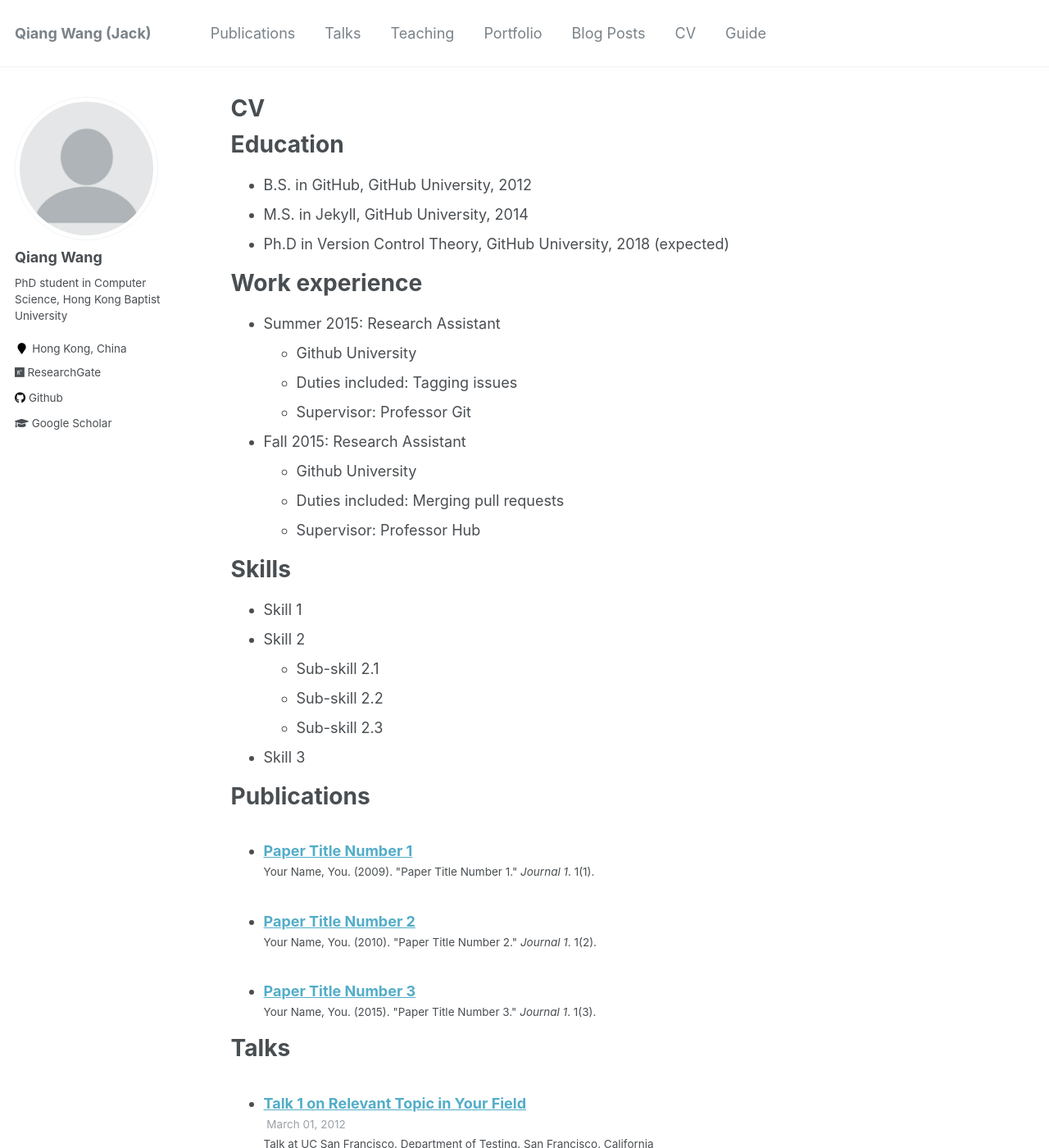
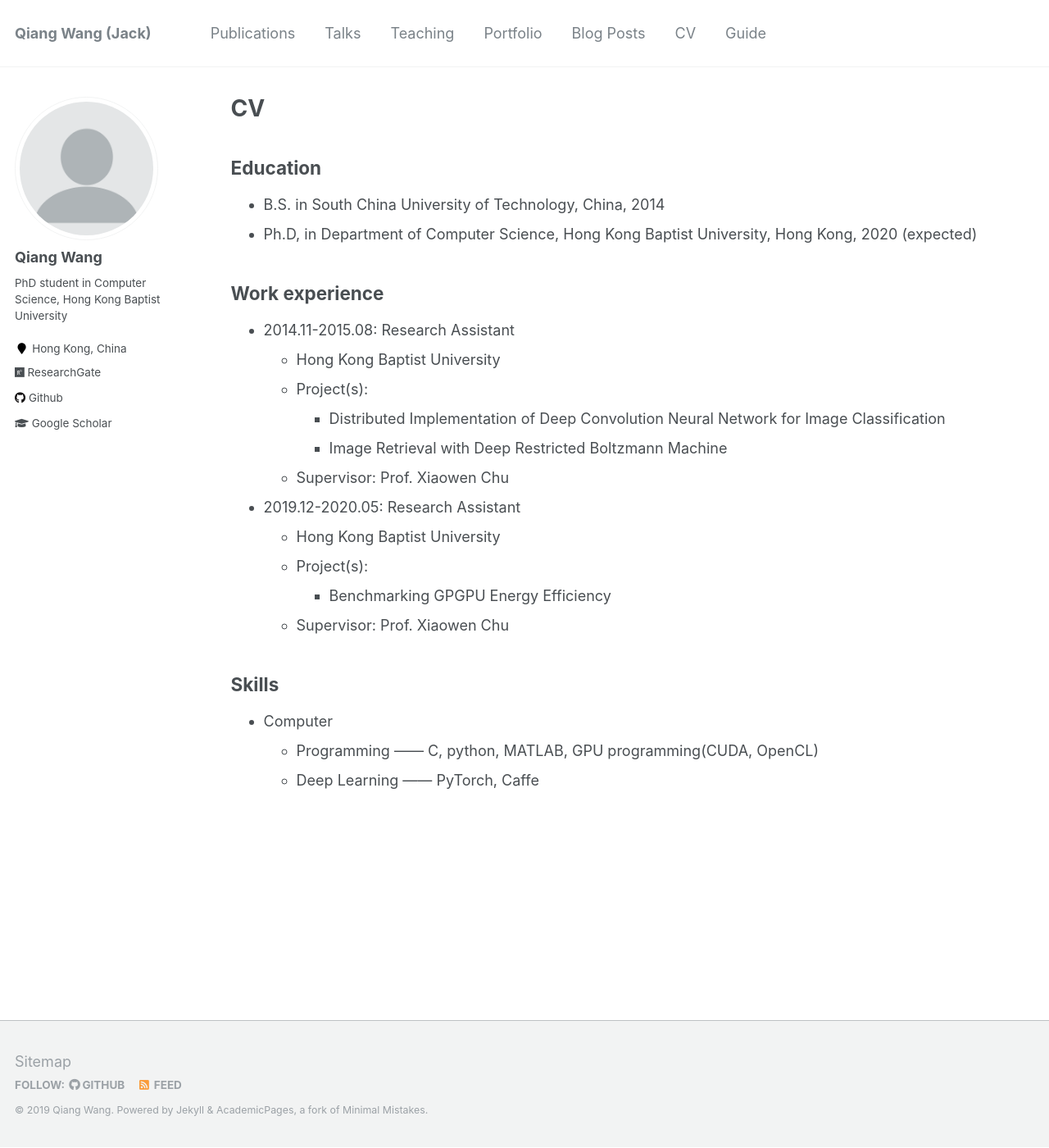
Before and after one commit to blackjack2015/blackjack2015.github.io, a Jekyll site: the page built from _pages/cv.md, in a window 1280 px wide and 1400 px high. Shown: the whole window at 82% size. Built offline with Jekyll 4.4.1, drawn with Linux system fonts in a browser that asks for light colours; some of the changed text lies outside the part shown.

Commit message:
update a reliable version.

```diff
--- a/_config.yml
+++ b/_config.yml
@@ -17,7 +17,7 @@
 teaser                   :  # filename of teaser fallback teaser image placed in /images/, .e.g. "500x300.png"
 breadcrumbs              : false # true, false (default)
 words_per_minute         : 160
-future                   : true
+future                   : false
 read_more                : "disabled" # if enabled, adds "Read more" links to excerpts
 talkmap_link             : false #change to true to add link to talkmap on talks page
 comments:
--- a/_pages/cv.md
+++ b/_pages/cv.md
@@ -9,51 +9,45 @@ redirect_from:
 
 {% include base_path %}
 
-Education
-======
-* B.S. in GitHub, GitHub University, 2012
-* M.S. in Jekyll, GitHub University, 2014
-* Ph.D in Version Control Theory, GitHub University, 2018 (expected)
+## Education
+* B.S. in South China University of Technology, China, 2014
+* Ph.D, in Department of Computer Science, Hong Kong Baptist University, Hong Kong, 2020 (expected)
 
-Work experience
-======
-* Summer 2015: Research Assistant
-  * Github University
-  * Duties included: Tagging issues
-  * Supervisor: Professor Git
+## Work experience
+* 2014.11-2015.08: Research Assistant
+  * Hong Kong Baptist University
+  * Project(s):
+    * Distributed Implementation of Deep Convolution Neural Network for Image Classification
+    * Image Retrieval with Deep Restricted Boltzmann Machine
+  * Supervisor: Prof. Xiaowen Chu
 
-* Fall 2015: Research Assistant
-  * Github University
-  * Duties included: Merging pull requests
-  * Supervisor: Professor Hub
+* 2019.12-2020.05: Research Assistant
+  * Hong Kong Baptist University
+  * Project(s):
+    * Benchmarking GPGPU Energy Efficiency
+  * Supervisor: Prof. Xiaowen Chu
 
-Skills
-======
-* Skill 1
-* Skill 2
-  * Sub-skill 2.1
-  * Sub-skill 2.2
-  * Sub-skill 2.3
-* Skill 3
+## Skills
+* Computer
+  * Programming   ------ C, python, MATLAB, GPU programming(CUDA, OpenCL)
+  * Deep Learning ------ PyTorch, Caffe
 
-Publications
-======
+<!--
+## Publications
   <ul>{% for post in site.publications %}
     {% include archive-single-cv.html %}
   {% endfor %}</ul>
 
-Talks
-======
+## Talks
   <ul>{% for post in site.talks %}
     {% include archive-single-talk-cv.html %}
   {% endfor %}</ul>
 
-Teaching
-======
+## Teaching
   <ul>{% for post in site.teaching %}
     {% include archive-single-cv.html %}
   {% endfor %}</ul>
 
-Service and leadership
-======
+## Service and leadership
 * Currently signed in to 43 different slack teams
+-->
--- a/_pages/portfolio.html
+++ b/_pages/portfolio.html
@@ -5,9 +5,11 @@ permalink: /portfolio/
 author_profile: true
 ---
 
+<!--
 {% include base_path %}
 
 
 {% for post in site.portfolio %}
   {% include archive-single.html %}
 {% endfor %}
+-->
```
Also changed, not shown: _pages/about.md (+13 -1 lines), _pages/markdown.md (+3 -1 lines), _pages/publications.md (+23 -0 lines), _pages/talks.html (deleted, +0 -16 lines), _pages/talks.md (added, +24 -0 lines), _pages/teaching.html (deleted, +0 -12 lines), _pages/teaching.md (added, +20 -0 lines), _posts/2012-08-14-blog-post-1.md (deleted, +0 -20 lines), _posts/2013-08-14-blog-post-2.md (deleted, +0 -20 lines), _posts/2014-08-14-blog-post-3.md (deleted, +0 -20 lines), _posts/2015-08-14-blog-post-4.md (deleted, +0 -20 lines), 2 other files.
